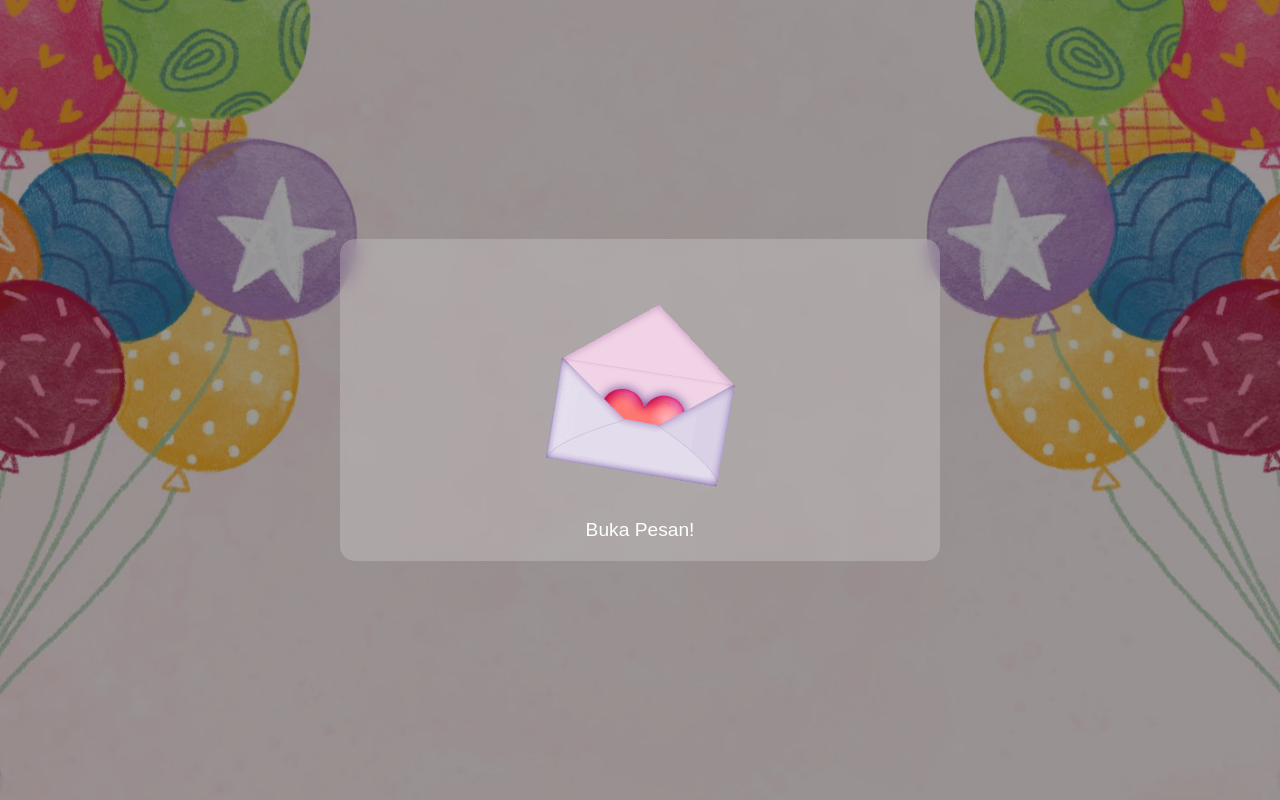
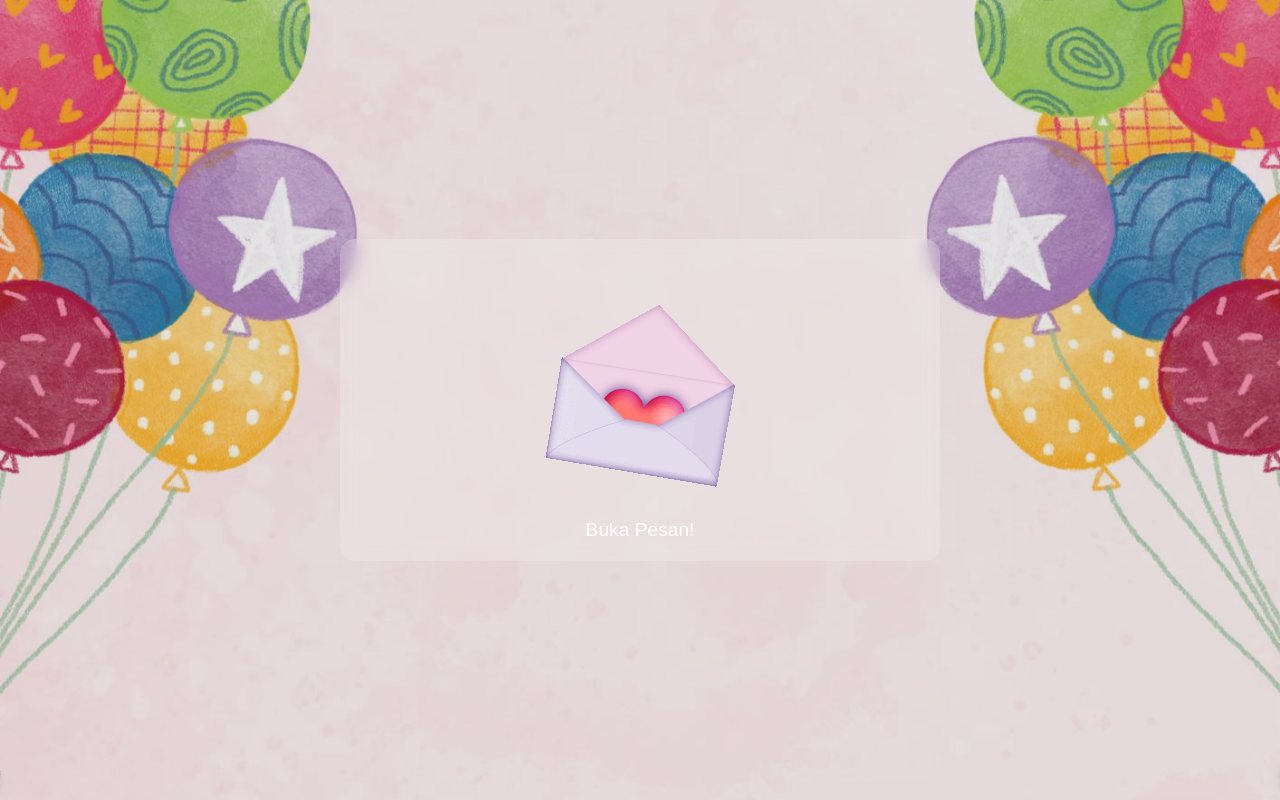
Before and after one commit to OnoySource/ucapan-ultah, a plain HTML site: page index.html in a window 1280 px wide. Drawn offline with Linux system fonts and the light colour scheme; some packages are replaced by stand-ins of ours; a script that the page names is missing.

Commit message:
save here

```diff
--- a/index.html
+++ b/index.html
@@ -55,7 +55,7 @@
 
     /* Overlay biar teks tetap jelas */
     .overlay {
-      background: rgba(0, 0, 0, 0.4);
+      background: rgba(0, 0, 0, 0.1);
       position: absolute;
       top: 0; left: 0; right: 0; bottom: 0;
       display: flex;
```
